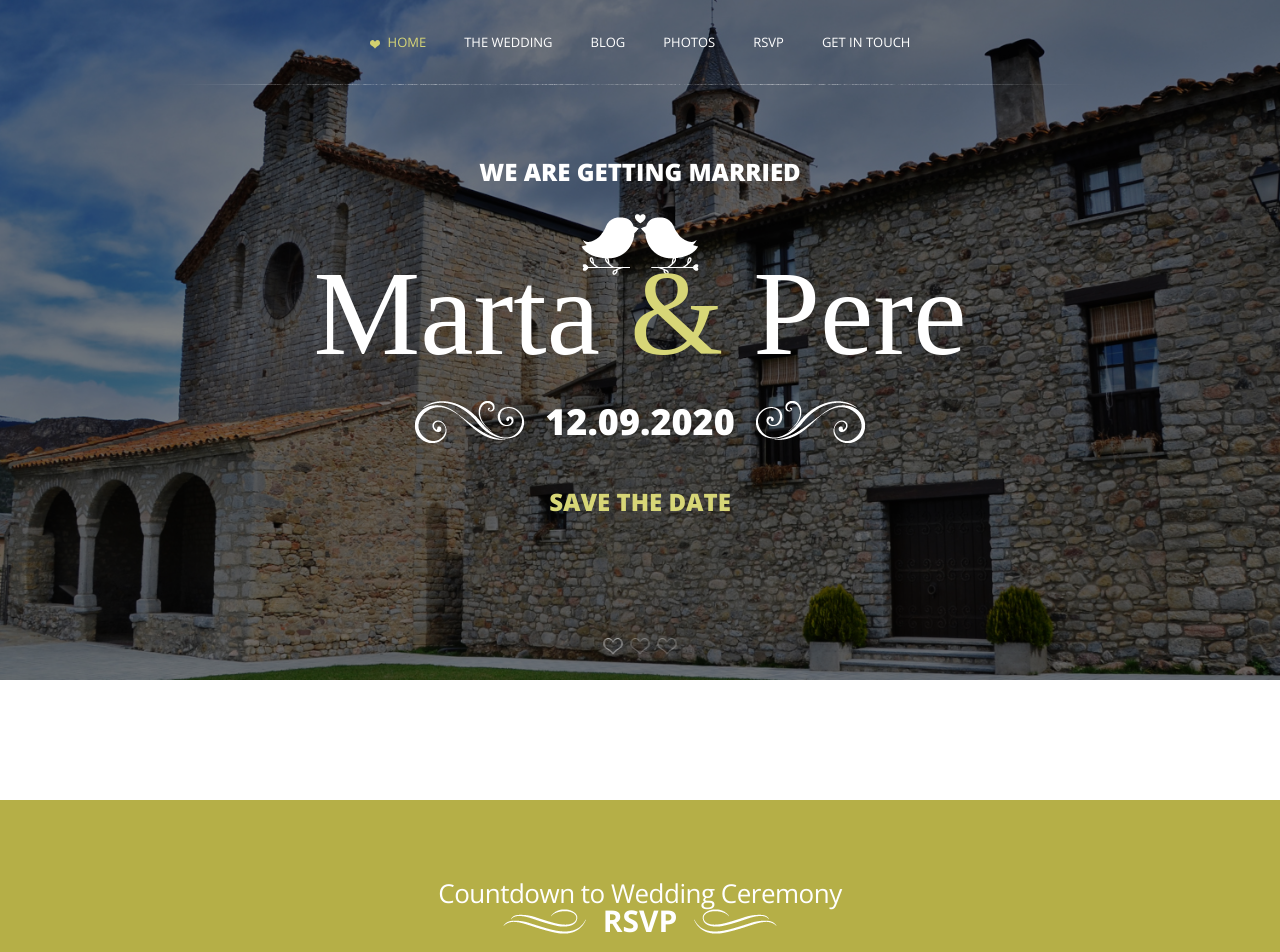
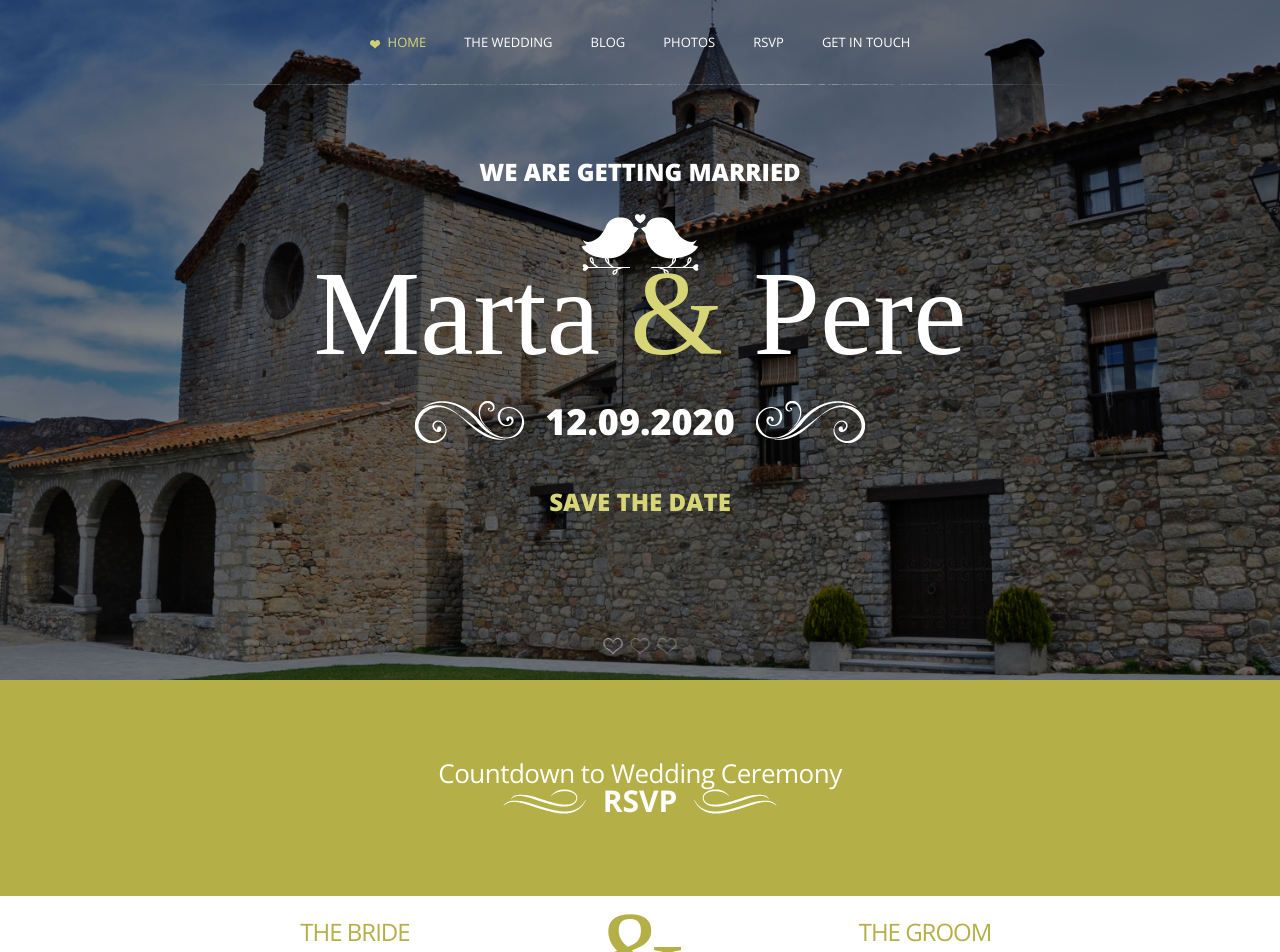
Before and after one commit to pearpages/wedding, a React (Create React App) app: page / in a window 1280 px wide. Shown: the top 952 px of the page. Built offline with nearby package versions, Linux system fonts and the light colour scheme; a web font is replaced by a local one.

Commit message:
feat: countdown

```diff
--- a/public/index.html
+++ b/public/index.html
@@ -23,12 +23,7 @@
 
 
 
-    <div class="countdown_container">
-      <h2 class="centered_title">Countdown to Wedding Ceremony</h2>
-      <div id="defaultCountdown"></div>
-      <div class="rsvp_button"><span class="swirl_left_small"><span class="swirl_right_small"><a
-              href="rsvp.html">RSVP</a></span></span></div>
-    </div>
+
 
     <div class="about_content">
       <div class="about_topsign">&amp;</div>
--- a/src/App.tsx
+++ b/src/App.tsx
@@ -4,6 +4,7 @@ import { appendScriptInTheDOM } from "./helpers";
 import Navigation from "./components/Navigation";
 import Title from "./components/Title";
 import Slider from "./components/Slider";
+import Countdown from "./components/Countdown";
 
 class App extends Component {
   componentDidMount() {
@@ -43,6 +44,7 @@ class App extends Component {
         <Navigation />
         <Title />
         <Slider />
+        <Countdown />
       </>
     );
   }
--- /dev/null
+++ b/src/components/Countdown.tsx
@@ -0,0 +1,21 @@
+import React, { Component } from "react";
+
+class Countdown extends Component {
+  render() {
+    return (
+      <div className="countdown_container">
+        <h2 className="centered_title">Countdown to Wedding Ceremony</h2>
+        <div id="defaultCountdown"></div>
+        <div className="rsvp_button">
+          <span className="swirl_left_small">
+            <span className="swirl_right_small">
+              <a href="rsvp.html">RSVP</a>
+            </span>
+          </span>
+        </div>
+      </div>
+    );
+  }
+}
+
+export default Countdown;
```
